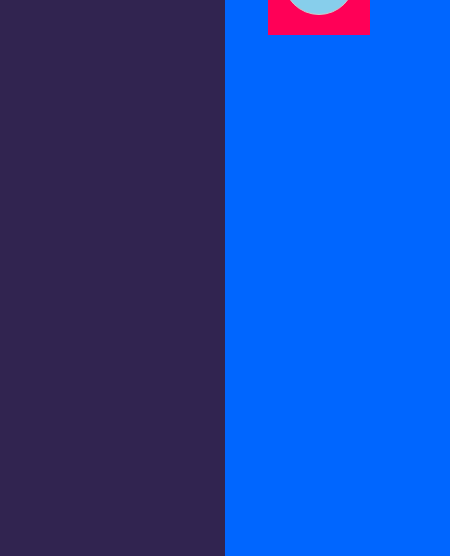
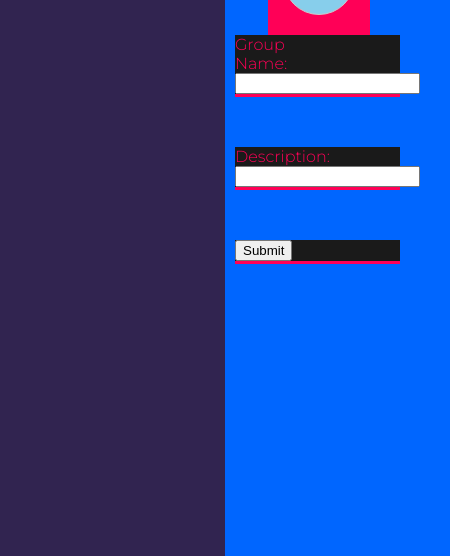
Before and after one commit to k4vglitcher/WYA, an Electron app: page src/groups.html in a window 450 px wide. Shown: the part 288-844 px from the top of the page. Drawn offline with nearby package versions, Linux system fonts and the light colour scheme.

Commit message:
Added form to edit a new created group, currently not hidden

```diff
--- a/src/groups.html
+++ b/src/groups.html
@@ -30,6 +30,7 @@
        <button class="plus">
            <div class="item">
            <p>Create Group</p>
+
        </div>
        </button>
        <button class="minus">
@@ -37,7 +38,31 @@
            <p>Remove Group</p>
        </div>
        </button>
+       <!-- Start of form -->
+
+       <form action='' id='theform' >
+       <div class='row'>
+           <div class="form-group col-md-4">
+                   <label for="name">Group Name:</label>
+                   <input type='text' name='name' class='form-control'/>
+           </div>
+       </div>
+       <div class='row'>
+           <div class="form-group col-md-4">
+                   <label for="description">Description:</label>
+                   <input type='text' name='description' class='form-control'/>
+           </div>
+       </div>
+       <div class='row'>
+           <div class="form-group col-md-4">
+                <input class='btn btn-primary pull-right' type="button" value="Submit" id='btnsubmit' />
+           </div>
+       </div>
+       </form>
+       <!-- End of form -->
        <div id="groups"></div>
+
+
 
 </body>
 <script src="https://cdnjs.cloudflare.com/ajax/libs/jquery/3.3.1/jquery.min.js"></script>
```
Also changed, not shown: dist/groups.js.
